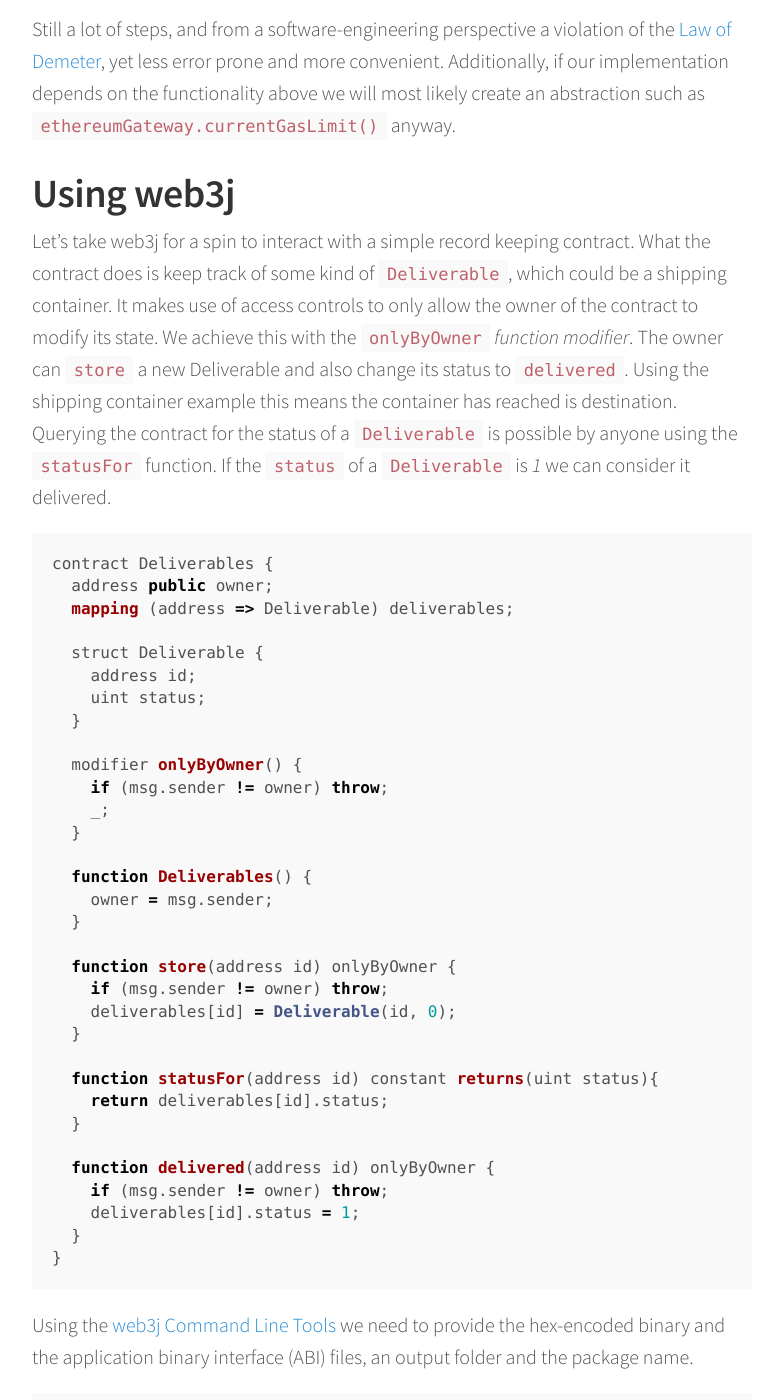
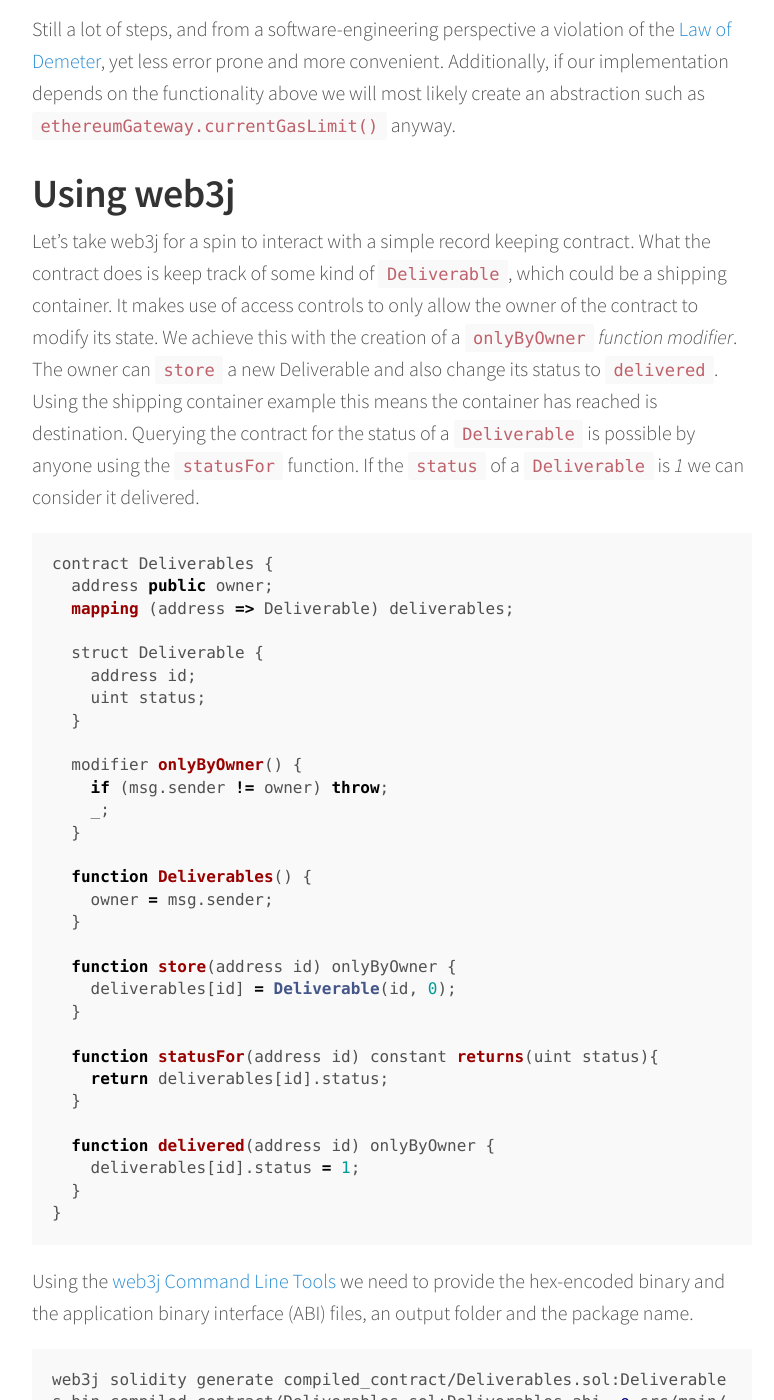
Before and after one commit to schlegde/schlegel.github.io, a Jekyll site: the page built from _posts/2017-03-31-ethereum_and_java.md, in a window 1280 px wide and 1400 px high, scrolled down 1542 px. Shown: the whole window, without its empty margins (248-1022 px from the left). Built offline with Jekyll 4.4.1, drawn with Linux system fonts in a browser that asks for light colours; comment, search, counter and statistics services are not loaded.

Commit message:
rm unnecessary checks

```diff
--- a/_posts/2017-03-31-ethereum_and_java.md
+++ b/_posts/2017-03-31-ethereum_and_java.md
@@ -45,7 +45,7 @@
 
 # Using web3j
 
-Let's take web3j for a spin to interact with a simple record keeping contract. What the contract does is keep track of some kind of `Deliverable`, which could be a shipping container. It makes use of access controls to only allow the owner of the contract to modify its state. We achieve this with the `onlyByOwner` _function modifier_. The owner can `store` a new Deliverable and also change its status to `delivered`. Using the shipping container example this means the container has reached is destination. Querying the contract for the status of a `Deliverable` is possible by anyone using the `statusFor` function. If the `status` of a `Deliverable` is _1_ we can consider it delivered.
+Let's take web3j for a spin to interact with a simple record keeping contract. What the contract does is keep track of some kind of `Deliverable`, which could be a shipping container. It makes use of access controls to only allow the owner of the contract to modify its state. We achieve this with the creation of a `onlyByOwner` _function modifier_. The owner can `store` a new Deliverable and also change its status to `delivered`. Using the shipping container example this means the container has reached is destination. Querying the contract for the status of a `Deliverable` is possible by anyone using the `statusFor` function. If the `status` of a `Deliverable` is _1_ we can consider it delivered.
 
 {% highlight javascript %}
 contract Deliverables {
@@ -67,7 +67,6 @@
   }
 
   function store(address id) onlyByOwner {
-    if (msg.sender != owner) throw;
     deliverables[id] = Deliverable(id, 0);
   }
 
@@ -76,7 +75,6 @@
   }
 
   function delivered(address id) onlyByOwner {
-    if (msg.sender != owner) throw;
     deliverables[id].status = 1;
   }
 }
```
